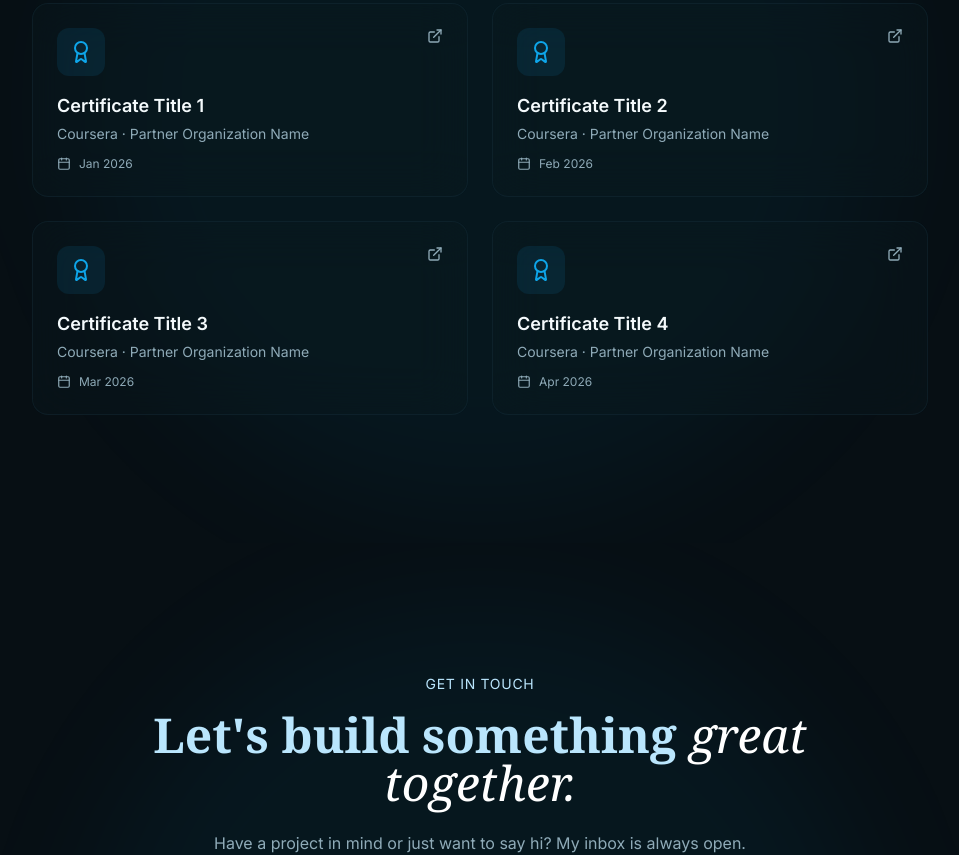
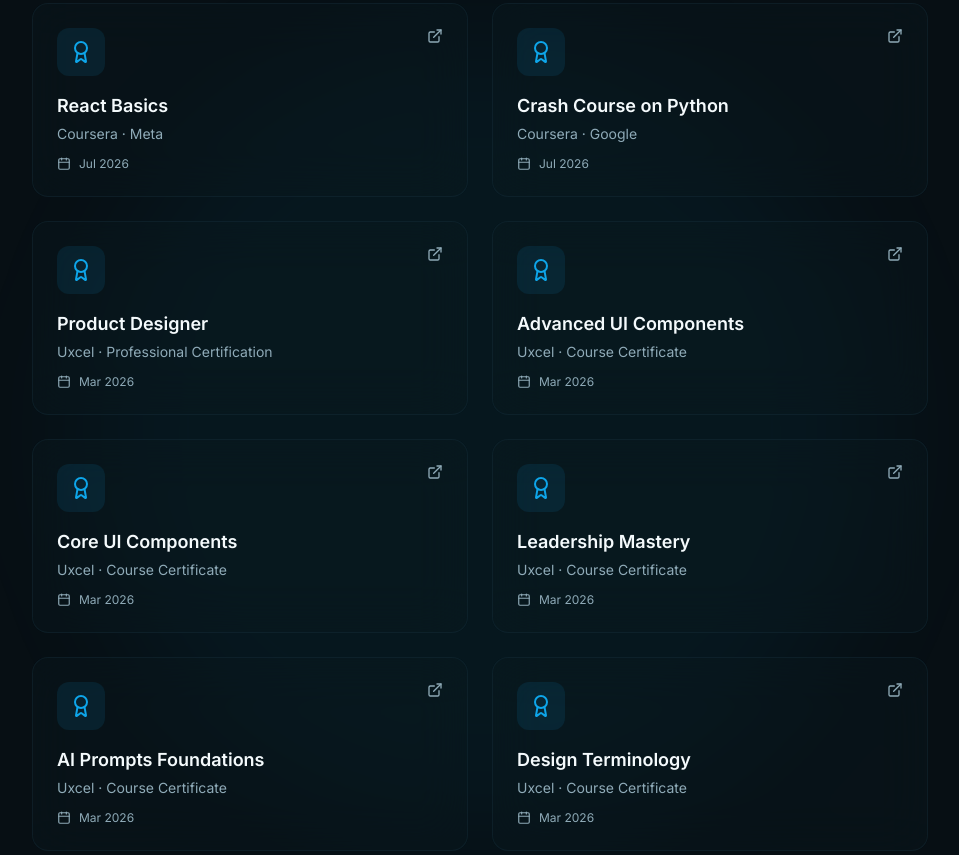
Before and after one commit to big21josh/Tadiwanashe-Joshua-Mabharani_dev-personal-portfolio, a React (Vite) app: page / in a window 1280 px wide. Shown: the part 5900-6755 px from the top of the page, without its empty margins (160-1119 px from the left). Built offline with nearby package versions, Linux system fonts and the light colour scheme.

Commit message:
certificates update

```diff
--- a/src/sections/certificates.jsx
+++ b/src/sections/certificates.jsx
@@ -2,34 +2,75 @@ import { Award, ExternalLink, Calendar } from "lucide-react";
 import { useEffect } from "react";
 import { generateCertificateSchema, injectStructuredData } from "@/utils/seoUtils";
 
-// TODO: replace with your real Coursera certificates
 const certificates = [
   {
-    title: "Certificate Title 1",
+    title: "React Basics",
     issuer: "Coursera",
-    org: "Partner Organization Name",
-    date: "Jan 2026",
-    credentialUrl: "#",
+    org: "Meta",
+    date: "Jul 2026",
+    credentialUrl: "https://coursera.org/verify/6QMQU1SIY8E3",
   },
   {
-    title: "Certificate Title 2",
+    title: "Crash Course on Python",
     issuer: "Coursera",
-    org: "Partner Organization Name",
-    date: "Feb 2026",
-    credentialUrl: "#",
+    org: "Google",
+    date: "Jul 2026",
+    credentialUrl: "https://coursera.org/verify/8KUUBGTPQPA9",
   },
   {
-    title: "Certificate Title 3",
-    issuer: "Coursera",
-    org: "Partner Organization Name",
+    title: "Product Designer",
+    issuer: "Uxcel",
+    org: "Professional Certification",
     date: "Mar 2026",
     credentialUrl: "#",
   },
   {
-    title: "Certificate Title 4",
-    issuer: "Coursera",
-    org: "Partner Organization Name",
-    date: "Apr 2026",
+    title: "Advanced UI Components",
+    issuer: "Uxcel",
+    org: "Course Certificate",
+    date: "Mar 2026",
+    credentialUrl: "#",
+  },
+  {
+    title: "Core UI Components",
+    issuer: "Uxcel",
+    org: "Course Certificate",
+    date: "Mar 2026",
+    credentialUrl: "#",
+  },
+  {
+    title: "Leadership Mastery",
+    issuer: "Uxcel",
+    org: "Course Certificate",
+    date: "Mar 2026",
+    credentialUrl: "#",
+  },
+  {
+    title: "AI Prompts Foundations",
+    issuer: "Uxcel",
+    org: "Course Certificate",
+    date: "Mar 2026",
+    credentialUrl: "#",
+  },
+  {
+    title: "Design Terminology",
+    issuer: "Uxcel",
+    org: "Course Certificate",
+    date: "Mar 2026",
+    credentialUrl: "#",
+  },
+  {
+    title: "Typography",
+    issuer: "Uxcel",
+    org: "Course Certificate",
+    date: "Mar 2026",
+    credentialUrl: "#",
+  },
+  {
+    title: "UX Design Foundations",
+    issuer: "Uxcel",
+    org: "Course Certificate",
+    date: "Mar 2026",
     credentialUrl: "#",
   },
 ];
```
